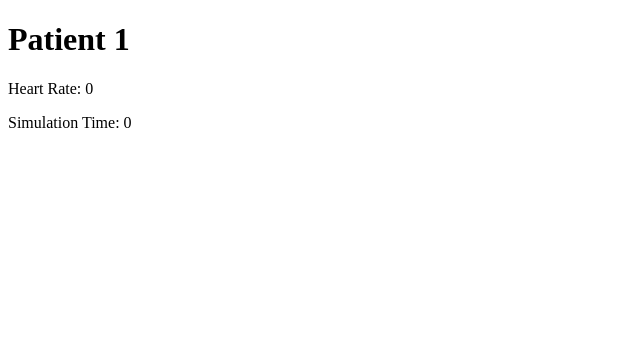
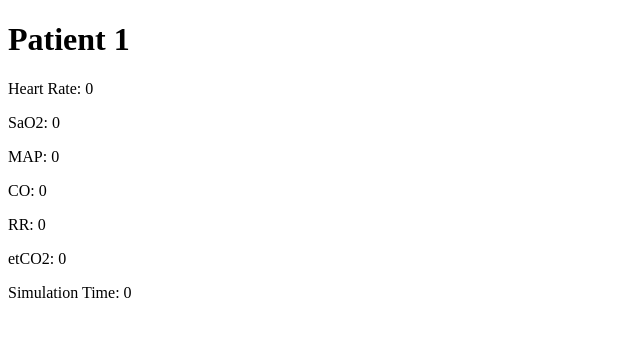
Before and after one commit to Lex-mmm/MDT-container, a Flask app: template templates/patient.html in a window 1280 px wide. Shown: the top 337 px of the page, without its empty margins (0-640 px from the left). Run offline with Flask 3, Linux system fonts and the light colour scheme; the template is opened without the code that fills it: most values are stand-ins (such as "Sample title", 1, 10 or a date in 2020); some libraries are stand-ins or nearby versions.

Commit message:
more variables

```diff
--- a/main.py
+++ b/main.py
@@ -3,7 +3,7 @@
 from flask import Flask, request, jsonify, render_template
 from flask_socketio import SocketIO, emit, join_room
 import threading
-from digital_twin_model_v5 import DigitalTwinModel  # Import your updated class
+from digital_twin_model import DigitalTwinModel  # Import your updated class
 
 app = Flask(__name__, template_folder='templates', static_folder='static')
 socketio = SocketIO(app)
--- a/templates/patient.html
+++ b/templates/patient.html
@@ -10,6 +10,11 @@
 <body>
     <h1>Patient {{ patient_id }}</h1>
     <p>Heart Rate: <span id="heart-rate">0</span></p>
+    <p>SaO2: <span id="sao2">0</span></p>
+    <p>MAP: <span id="map">0</span></p>
+    <p>CO: <span id="co">0</span></p>
+    <p>RR: <span id="rr">0</span></p>
+    <p>etCO2: <span id="etco2">0</span></p>
     <p>Simulation Time: <span id="simulation-time">0</span></p>
 
     <script>
@@ -25,6 +30,11 @@
         socket.on('patient_data', (data) => {
             if (data.patient_id === patientId) {
                 document.getElementById('heart-rate').textContent = data.heart_rate.toFixed(2);
+                document.getElementById('sao2').textContent = data.SaO2.toFixed(2);
+                document.getElementById('map').textContent = data.MAP.toFixed(2);
+                document.getElementById('co').textContent = data.CO.toFixed(2);
+                document.getElementById('rr').textContent = data.RR.toFixed(2);
+                document.getElementById('etco2').textContent = data.etCO2.toFixed(2);
                 document.getElementById('simulation-time').textContent = data.time.toFixed(2);
             }
         });
```
Also changed, not shown: digital_twin_model.py (renamed from digital_twin_model_v5.py, +14 -2 lines).
